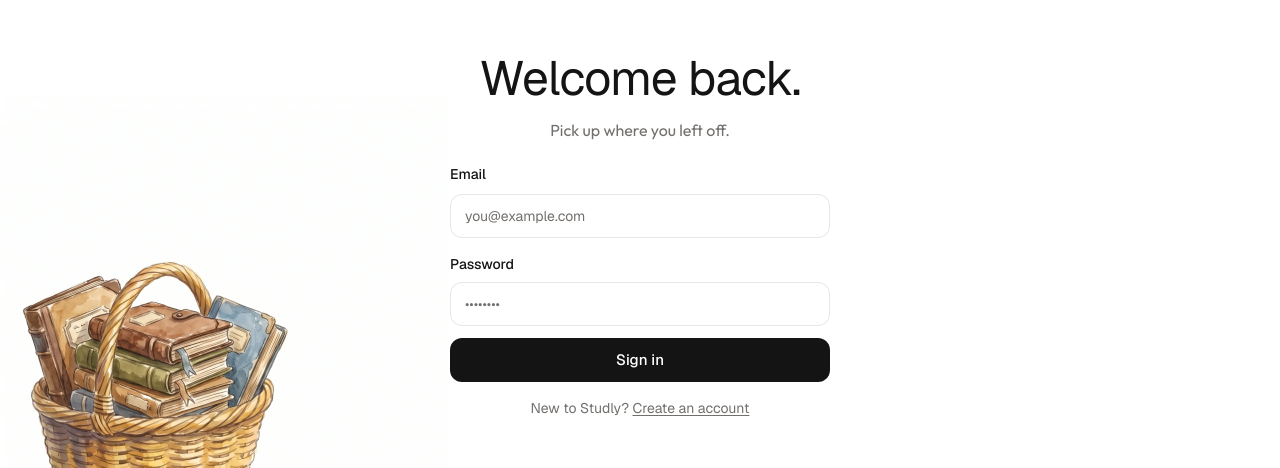
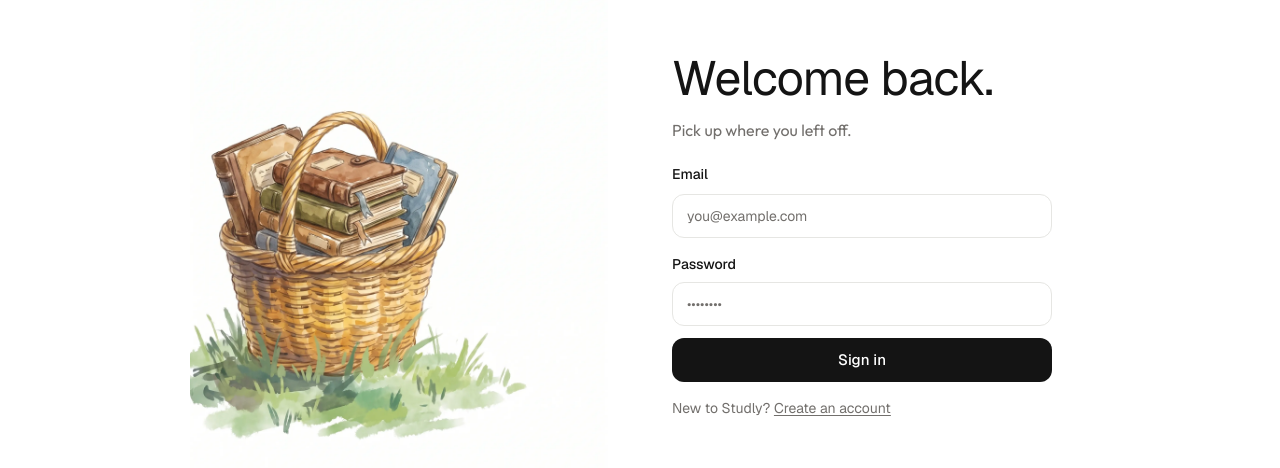
Before and after one commit to Studly-hq/studly_web, a React (Create React App) app: page /login in a window 1280 px wide. Shown: the part 164-632 px from the top of the page. Built offline with nearby package versions, Linux system fonts and the light colour scheme; no server answers; some icons are missing.

Commit message:
fix: fix auth page layout - image no longer overlaps content

```diff
--- a/src/pages/LoginPage.jsx
+++ b/src/pages/LoginPage.jsx
@@ -47,18 +47,25 @@ const LoginPage = () => {
 
   return (
     <section
-      className="relative min-h-dvh flex flex-col items-center justify-center px-6 py-16 lg:py-24"
+      className="relative min-h-dvh flex items-center justify-center px-6 py-16 lg:py-24"
       style={{ color: "#141414", fontFamily: "Geist, ui-sans-serif, system-ui, sans-serif", backgroundColor: "#ffffff" }}
     >
-      <div className="w-full max-w-[640px] text-center">
-        <h1 className="text-5xl font-normal tracking-[-0.02em]" style={{fontFamily: 'Geist, sans-serif'}}>
+      <div className="grid w-full max-w-[900px] grid-cols-1 gap-8 md:grid-cols-2 md:gap-16 items-center">
+        {/* Left: decorative image */}
+        <div className="hidden md:flex justify-center items-end">
+          <img src="/auth-bottom-left.webp" alt="decorative" loading="lazy" decoding="async" width="448" className="w-[28rem] h-auto pointer-events-none" />
+        </div>
+
+        {/* Right: form content */}
+        <div className="w-full max-w-[400px] mx-auto md:mx-0">
+          <h1 className="text-5xl font-normal tracking-[-0.02em] text-center md:text-left" style={{fontFamily: 'Geist, sans-serif'}}>
             Welcome back.
           </h1>
-        <p className="mt-4 text-[16px] text-[#726f6c]" style={{fontFamily: 'var(--font-heading)'}}>
+          <p className="mt-4 text-[16px] text-[#726f6c] text-center md:text-left" style={{fontFamily: 'var(--font-heading)'}}>
             Pick up where you left off.
           </p>
 
-        <form onSubmit={handleSubmit} className="mt-5 text-left max-w-[380px] mx-auto">
+          <form onSubmit={handleSubmit} className="mt-5 text-left max-w-[380px]">
             <label htmlFor="login-email" className="text-sm font-medium">
               Email
             </label>
@@ -101,7 +108,6 @@ const LoginPage = () => {
               </button>
             </div>
 
-
             <button
               type="submit"
               disabled={isLoading}
@@ -111,11 +117,11 @@ const LoginPage = () => {
             </button>
           </form>
 
-        <div className="mt-4 text-center text-sm text-[#726f6c]">
+          <div className="mt-4 text-center md:text-left text-sm text-[#726f6c]">
             New to Studly? <Link to="/signup" className="underline underline-offset-2 cursor-pointer">Create an account</Link>
           </div>
         </div>
-      <img src="/auth-bottom-left.webp" alt="decorative" loading="lazy" decoding="async" width="448" className="absolute bottom-[-60px] left-0 w-[28rem] h-auto pointer-events-none" />
+      </div>
     </section>
   );
 };
--- a/src/pages/SignupPage.jsx
+++ b/src/pages/SignupPage.jsx
@@ -44,18 +44,25 @@ const SignupPage = () => {
 
   return (
     <section
-      className="relative min-h-dvh flex flex-col items-center justify-center px-6 py-16 lg:py-24"
+      className="relative min-h-dvh flex items-center justify-center px-6 py-16 lg:py-24"
       style={{ color: "#141414", fontFamily: "Geist, ui-sans-serif, system-ui, sans-serif", backgroundColor: "#ffffff" }}
     >
-      <div className="w-full max-w-[640px] text-center">
-        <h1 className="text-5xl font-normal tracking-[-0.02em] text-black max-md:whitespace-normal md:whitespace-nowrap" style={{fontFamily: 'Geist, sans-serif'}}>
+      <div className="grid w-full max-w-[900px] grid-cols-1 gap-8 md:grid-cols-2 md:gap-16 items-center">
+        {/* Left: decorative image */}
+        <div className="hidden md:flex justify-center items-end">
+          <img src="/auth-bottom-left-signup.webp" alt="decorative" loading="lazy" decoding="async" width="448" className="w-[28rem] h-auto pointer-events-none" />
+        </div>
+
+        {/* Right: form content */}
+        <div className="w-full max-w-[400px] mx-auto md:mx-0">
+          <h1 className="text-5xl font-normal tracking-[-0.02em] text-center md:text-left" style={{fontFamily: 'Geist, sans-serif'}}>
             Let's get you started.
           </h1>
-        <p className="mt-4 text-[16px] text-[#726f6c]" style={{fontFamily: 'var(--font-heading)'}}>
+          <p className="mt-4 text-[16px] text-[#726f6c] text-center md:text-left" style={{fontFamily: 'var(--font-heading)'}}>
             Bring your notes, we'll take it from there.
           </p>
 
-        <form onSubmit={handleSubmit} className="mt-5 text-left max-w-[380px] mx-auto">
+          <form onSubmit={handleSubmit} className="mt-5 text-left max-w-[380px]">
             <label htmlFor="signup-name" className="text-sm font-medium">
               Name
             </label>
@@ -113,7 +120,6 @@ const SignupPage = () => {
               </button>
             </div>
 
-
             <button
               type="submit"
               disabled={isLoading}
@@ -123,12 +129,11 @@ const SignupPage = () => {
             </button>
           </form>
 
-          <div className="mt-4 text-center text-sm text-[#726f6c]">
+          <div className="mt-4 text-center md:text-left text-sm text-[#726f6c]">
             Already have an account? <Link to="/login" className="underline underline-offset-2 cursor-pointer">Sign in</Link>
           </div>
-
         </div>
-    <img src="/auth-bottom-left-signup.webp" alt="decorative" loading="lazy" decoding="async" width="448" className="absolute bottom-[-60px] left-0 w-[28rem] h-auto pointer-events-none" />
+      </div>
     </section>
   );
 };
```
Lines whose indentation alone changed are shown as unchanged.
